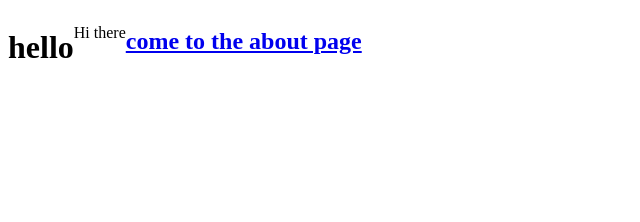
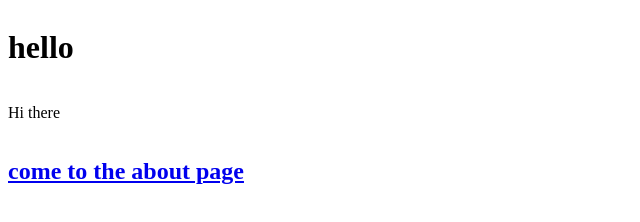
Before and after one commit to Lun-Dev/demo-gtm-4-testing.github.io, a plain HTML site: page index.html in a window 1280 px wide. Shown: the whole page, without its empty margins (0-640 px from the left). Drawn offline with Linux system fonts and the light colour scheme.

Commit message:
commit 3

```diff
--- a/style.css
+++ b/style.css
@@ -1,4 +1,4 @@
 .container {
     display: flex;
-    flex-direction: columnn;
+    flex-direction: column;
 }
```
